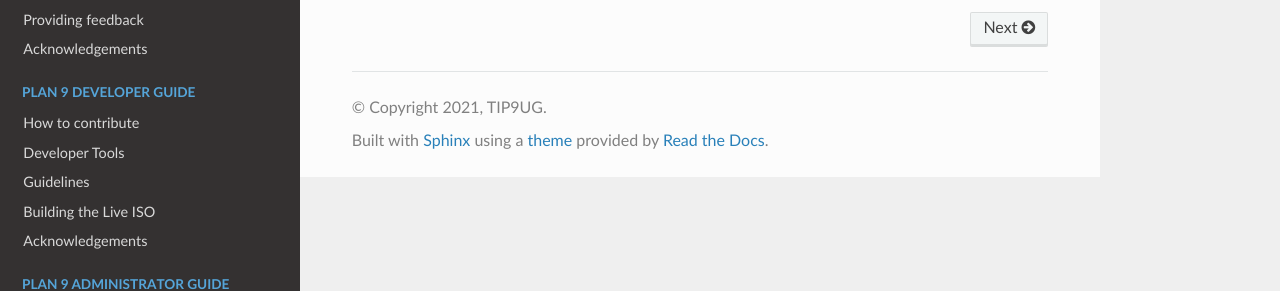
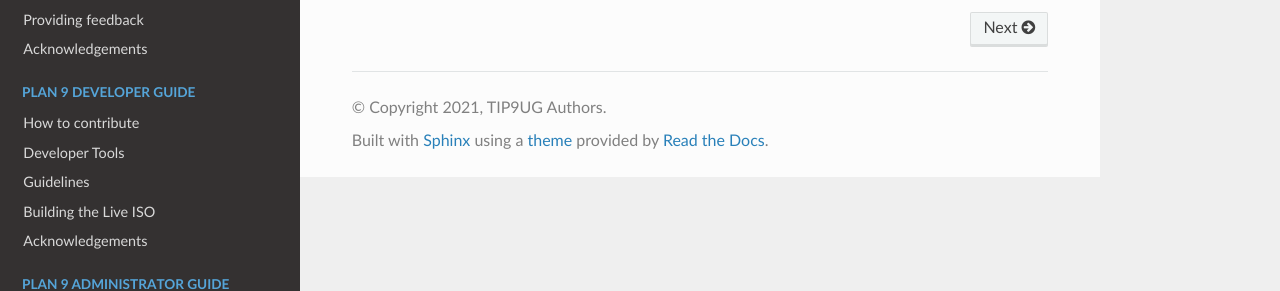
Before and after one commit to tip9ug/plan9-documentation, a Sphinx documentation site: the page built from source/index.md, in a window 1280 px wide. Shown: the part 324-615 px from the top of the page. Built offline with Sphinx 7.4.7 and the Read the Docs theme 2.0.0, drawn with Linux system fonts in a browser that asks for light colours.

Commit message:
Update conf.py

```diff
--- a/source/conf.py
+++ b/source/conf.py
@@ -17,7 +17,7 @@
 # -- Project information -----------------------------------------------------
 
 project = 'Plan 9 Documentation Project'
-copyright = '2021, TIP9UG'
+copyright = '2021, TIP9UG Authors'
 author = 'TIP9UG Authors'
 
 
```
